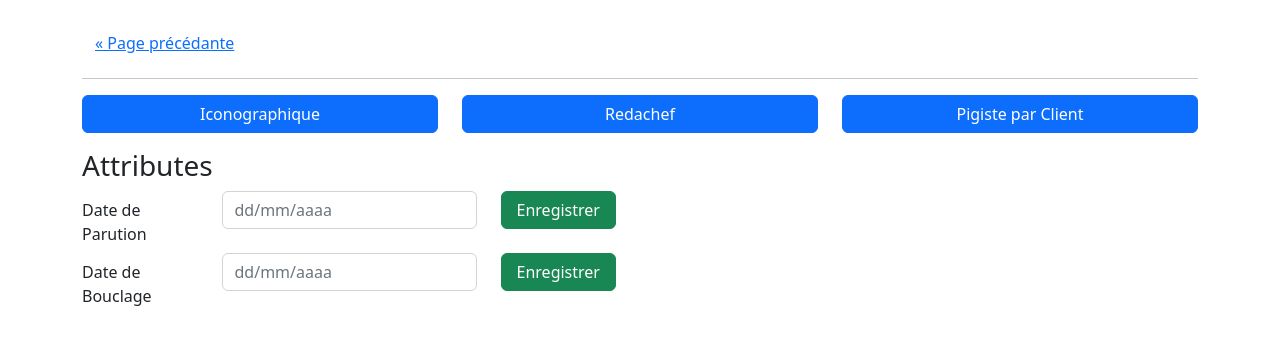
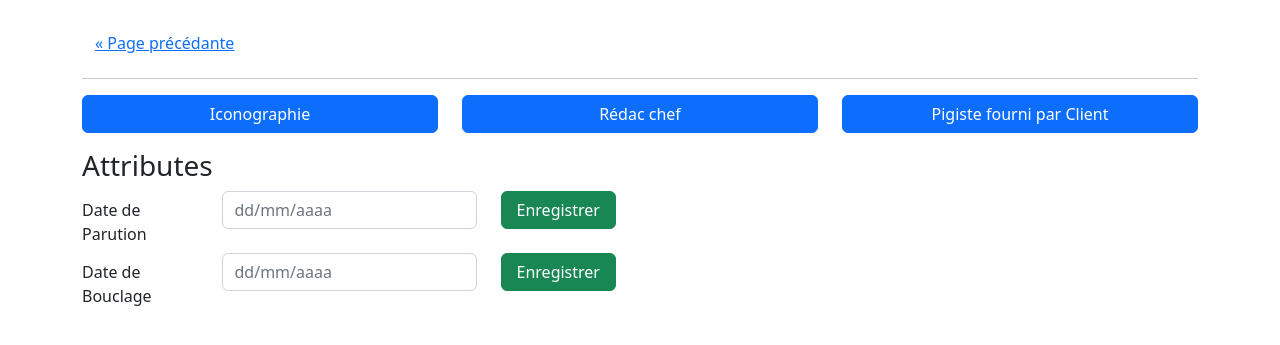
Before and after one commit to Azziden/Ubique, a Symfony app: template templates/choose_magazine_type/index.html.twig in a window 1280 px wide. Shown: the part 56-401 px from the top of the page. Run offline with Twig, Linux system fonts and the light colour scheme; the template is opened without the code that fills it, so the values that code supplies are empty; some libraries are stand-ins or nearby versions.

```diff
--- a/composer.json
+++ b/composer.json
@@ -15,6 +15,7 @@
         "knplabs/knp-paginator-bundle": "^5.8",
         "phpdocumentor/reflection-docblock": "^5.3",
         "phpmailer/phpmailer": "^6.6",
+        "phpoffice/phpspreadsheet": "^1.24",
         "phpstan/phpdoc-parser": "^1.5",
         "sensio/framework-extra-bundle": "^6.1",
         "symfony/asset": "6.1.*",
--- a/src/Controller/IconographiqueController.php
+++ b/src/Controller/IconographiqueController.php
@@ -15,7 +15,7 @@ use Symfony\Bundle\FrameworkBundle\Controller\AbstractController;
 class IconographiqueController extends AbstractController
 {
     #[Route('/magazine/{magazine}/iconographique', name: 'app_iconographique')]
-        public function index(IconographiqueRepository $iconoRepo, Request $request,ManagerRegistry $doctrine, Magazine $magazine, SalarieEtEntrepriseRepository $salarieRepo )
+    public function index(IconographiqueRepository $iconoRepo, Request $request, ManagerRegistry $doctrine, Magazine $magazine, SalarieEtEntrepriseRepository $salarieRepo)
     {
         $this->denyAccessUnlessGranted('IS_AUTHENTICATED_FULLY');
         $data = $request->get('data');
--- a/src/Form/UserType.php
+++ b/src/Form/UserType.php
@@ -18,9 +18,9 @@ class UserType extends AbstractType
     {
         $builder
             ->add('email', EmailType::class,['label' => 'Email'])
+            ->add('name', TextType::class,['label' => 'Prénom'])
+            ->add('username', TextType::class,['label' => 'Nom de famille'])
             ->add('pseudonym', TextType::class,['label' => 'Pseudo'])
-            ->add('username', TextType::class,['label' => 'Nom de famille'])
-            ->add('name', TextType::class,['label' => 'Prénom'])
             ->add('password', RepeatedType::class,[
                 'type' => PasswordType::class,
                 'first_options' => ['label' => 'Mot de passe'],
--- a/templates/accueil/index.html.twig
+++ b/templates/accueil/index.html.twig
@@ -74,5 +74,11 @@
 				{{ knp_pagination_render(magazine) }}
 			</nav>
 		{% endif %}
+		{% if is_granted('ROLE_ADMIN') %}
+
+			<button type="button" class="btn btn-link"><a class="nav-link">« Télécharger le document csv
+				</a></button>
+
+		{% endif %}
 	</div>
 {% endblock %}
--- a/templates/base.html.twig
+++ b/templates/base.html.twig
@@ -54,7 +54,8 @@
 				</div>
 			</div>
 		</nav>
-		{% block body %}{% endblock %}
+		{% block body %}
+		{% endblock %}
 
 		<script src="https://cdn.jsdelivr.net/npm/bootstrap@5.2.0-beta1/dist/js/bootstrap.bundle.min.js" integrity="sha384-pprn3073KE6tl6bjs2QrFaJGz5/SUsLqktiwsUTF55Jfv3qYSDhgCecCxMW52nD2" crossorigin="anonymous"></script>
 	</body>
--- a/templates/choose_magazine_type/index.html.twig
+++ b/templates/choose_magazine_type/index.html.twig
@@ -13,17 +13,17 @@
 		<div class="row">
 			<div class="col-md-4">
 				<a href="{{ path('app_iconographique', {'magazine': magazine.id}) }}" class="btn btn-primary w-100">
-					Iconographique
+					Iconographie
 				</a>
 			</div>
 			<div class="col-md-4 mb-3">
 				<a href="{{ path('app_redachef', {'magazine': magazine.id}) }}" class="btn btn-primary w-100">
-					Redachef
+					Rédac chef
 				</a>
 			</div>
 			<div class="col-md-4 mb-3">
 				<a href="{{ path('app_pigiste_client', {'magazine': magazine.id}) }}" class="btn btn-primary w-100">
-					Pigiste par Client
+					Pigiste fourni par Client
 				</a>
 			</div>
 			<h3>Attributes</h3>
--- a/templates/redachef/index.html.twig
+++ b/templates/redachef/index.html.twig
@@ -45,7 +45,7 @@
 
 			<div class="container" style="position: relative; padding: 0">
 				<div class="edit-tooltip" id="edit-tooltip" style="display: none"></div>
-				<h1 class='text-center'>Redachef</h1>
+				<h1 class='text-center'>Rédac chef</h1>
 				<input id="autocomplete-url" type="hidden" value="{{ path('app_salarie_et_entreprise_search') }}">
 				<table class="table table-bordered table-dark" id="table">
 					<thead>
```
Also changed, not shown: templates/iconographique/index.html.twig (+1 -7 lines), 3 other files. Lines whose indentation alone changed are shown as unchanged.
